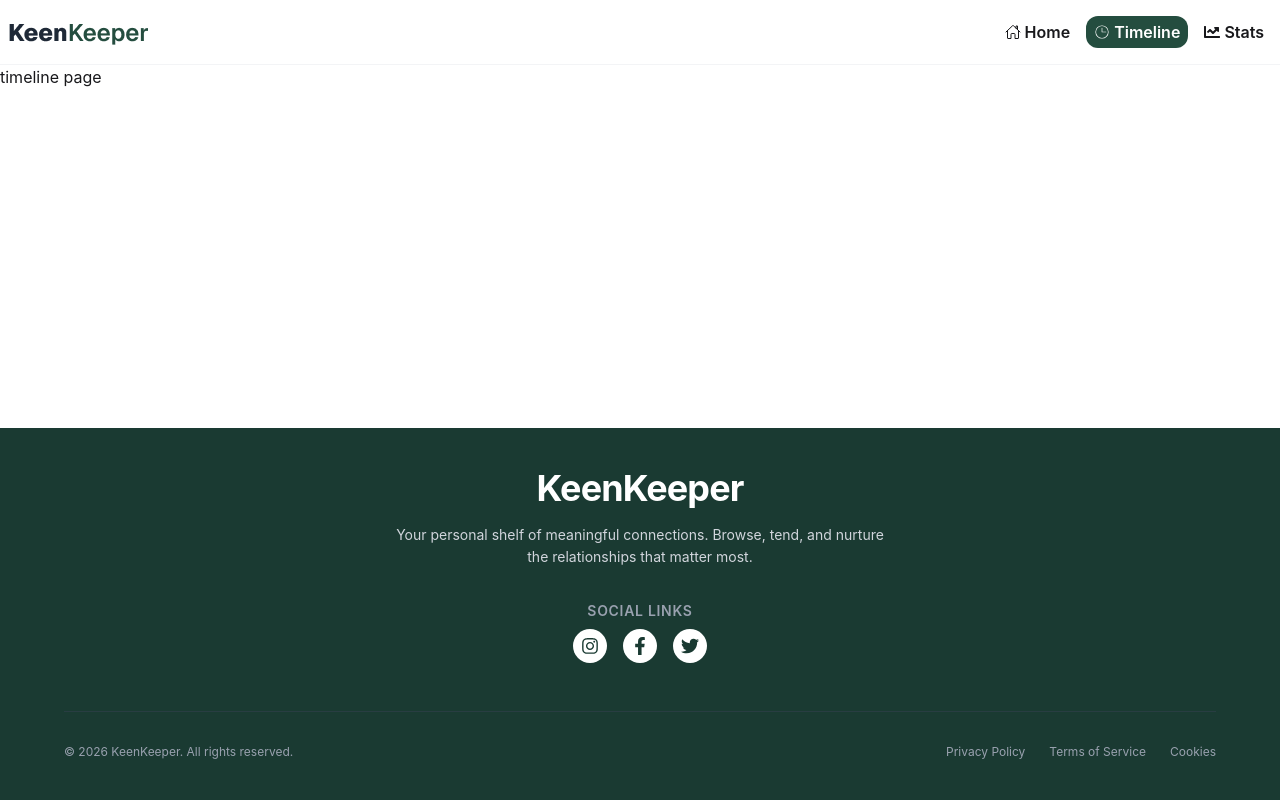
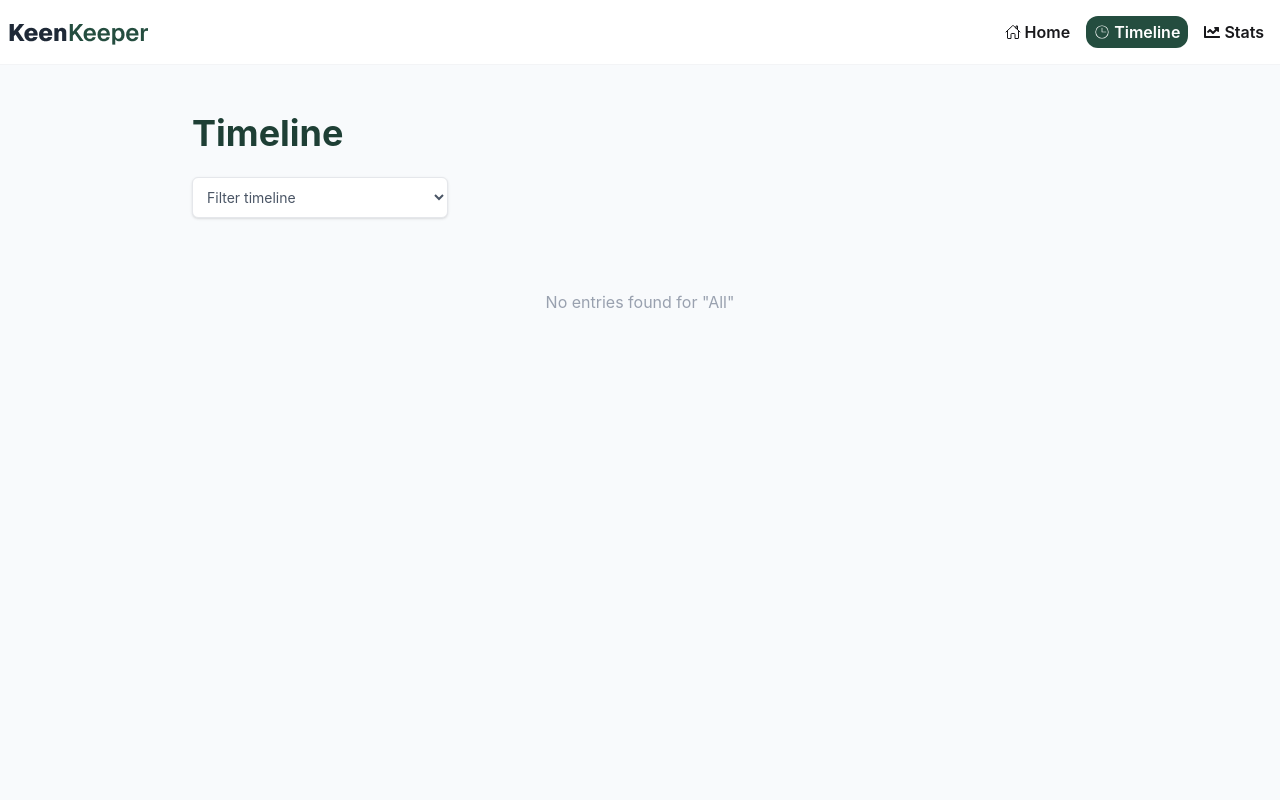
Before and after one commit to Tofazzal-13/Assignment_07, a React (Vite) app: page /timeline in a window 1280 px wide. Shown: the top 800 px of the page. Built offline with nearby package versions, Linux system fonts and the light colour scheme.

Commit message:
timeline added

```diff
--- a/package.json
+++ b/package.json
@@ -17,6 +17,7 @@
     "react-icons": "^5.6.0",
     "react-router": "^7.14.2",
     "react-spinners": "^0.17.0",
+    "react-toastify": "^11.1.0",
     "tailwindcss": "^4.2.4"
   },
   "devDependencies": {
--- a/src/context/CheckInContext.jsx
+++ /dev/null
@@ -1,3 +0,0 @@
-import { createContext } from "react";
-
-export const CheckInContext = createContext()
--- a/src/context/CheckInProvider.jsx
+++ /dev/null
@@ -1,17 +0,0 @@
-import { useState } from "react";
-import { CheckInContext } from "./checkInContext";
-
-const CheckInProvider = ({children}) => {
-   const [checkIn, setCheckIn] = useState([])
-
-    const data= {
-       checkIn,
-       setCheckIn
-    }
-
-    return <CheckInContext.Provider value={data}>
-        {children}
-    </CheckInContext.Provider>;
-};
-
-export default CheckInProvider;
--- /dev/null
+++ b/src/context/TimelineContext.jsx
@@ -0,0 +1,41 @@
+import React, { createContext, useContext, useState } from 'react';
+import { toast } from 'react-toastify';
+
+
+const TimelineContext = createContext();
+
+
+export const TimelineProvider = ({ children }) => {
+    const [timelineData, setTimelineData] = useState([]);
+
+    const addEntry = (type, friendName) => {
+        const newEntry = {
+            id: Date.now(),
+            type,
+            name: friendName,
+            date: new Date().toLocaleDateString('en-US', {
+                month: 'long',
+                day: 'numeric',
+                year: 'numeric'
+            })
+        };
+        setTimelineData(prev => [newEntry, ...prev]);
+        toast.success(`${type} logged with ${friendName}`);
+    };
+
+    return (
+        <TimelineContext.Provider value={{ timelineData, addEntry }}>
+            {children}
+        </TimelineContext.Provider>
+    );
+};
+
+
+// eslint-disable-next-line react-refresh/only-export-components
+export const useTimeline = () => {
+    const context = useContext(TimelineContext);
+    if (!context) {
+        throw new Error("useTimeline must be used within a TimelineProvider");
+    }
+    return context;
+};
--- a/src/main.jsx
+++ b/src/main.jsx
@@ -3,15 +3,17 @@ import { createRoot } from 'react-dom/client'
 import './index.css'
 import { RouterProvider } from 'react-router/dom'
 import { router } from './router/Route'
-import CheckInProvider from './context/CheckInProvider'
+import { TimelineProvider } from './context/TimelineContext'
+import { ToastContainer } from 'react-toastify'
 
 
 
 
 createRoot(document.getElementById('root')).render(
   <StrictMode>
-    <CheckInProvider>
+    <TimelineProvider>
+      <ToastContainer />
       <RouterProvider router={router} />
-    </CheckInProvider>
+    </TimelineProvider>
   </StrictMode>,
 )
--- a/src/pages/friendsDetails/FriendsDetails.jsx
+++ b/src/pages/friendsDetails/FriendsDetails.jsx
@@ -1,18 +1,21 @@
-import React, { useContext } from 'react';
+
 import { useParams } from 'react-router';
 import useFriends from '../../hook/useFriends';
 import { FaPhoneAlt, FaCommentAlt, FaVideo, FaClock, FaArchive, FaTrashAlt } from 'react-icons/fa';
 import { PacmanLoader } from 'react-spinners';
-import { CheckInContext } from '../../context/checkInContext';
+import { useTimeline } from '../../context/TimelineContext';
+
+
 
 const FriendsDetails = () => {
+    const { addEntry } = useTimeline();
     const { id } = useParams();
     const { allFriends, loading } = useFriends();
 
 
     const friend = allFriends.find(f => f.id == id);
 
-    const {checkIn, setCheckIn} = useContext( CheckInContext )
+
 
     if (loading) return <div className="flex justify-center p-20 text-2xl font-bold">
         <PacmanLoader
@@ -22,9 +25,6 @@ const FriendsDetails = () => {
     </div>;
     if (!friend) return <div className="text-center p-20 text-2xl text-red-500">Friend not found!</div>;
 
-    const handleCheckIn = () =>{
-        setCheckIn([...checkIn, friend])
-    }
 
 
 
@@ -119,16 +119,20 @@ const FriendsDetails = () => {
                         <h4 className="text-emerald-800 font-semibold mb-6">Quick Check-In</h4>
                         <div className="grid grid-cols-3 gap-4">
                             <button
-                             onClick={() => handleCheckIn()}
-                             className="flex flex-col items-center gap-3 p-6 rounded-xl border border-gray-100 hover:bg-emerald-50 hover:border-emerald-200 transition-all group">
+                                onClick={() => addEntry('Call', friend.name)}
+                                className="flex flex-col items-center gap-3 p-6 rounded-xl border border-gray-100 hover:bg-emerald-50 hover:border-emerald-200 transition-all group">
                                 <FaPhoneAlt className="text-2xl text-gray-600 group-hover:text-emerald-600" />
                                 <span className="text-sm font-medium text-gray-700">Call</span>
                             </button>
-                            <button className="flex flex-col items-center gap-3 p-6 rounded-xl border border-gray-100 hover:bg-emerald-50 hover:border-emerald-200 transition-all group">
+                            <button
+                                onClick={() => addEntry('Text', friend.name)}
+                                className="flex flex-col items-center gap-3 p-6 rounded-xl border border-gray-100 hover:bg-emerald-50 hover:border-emerald-200 transition-all group">
                                 <FaCommentAlt className="text-2xl text-gray-600 group-hover:text-emerald-600" />
                                 <span className="text-sm font-medium text-gray-700">Text</span>
                             </button>
-                            <button className="flex flex-col items-center gap-3 p-6 rounded-xl border border-gray-100 hover:bg-emerald-50 hover:border-emerald-200 transition-all group">
+                            <button
+                                onClick={() => addEntry('Video', friend.name)}
+                                className="flex flex-col items-center gap-3 p-6 rounded-xl border border-gray-100 hover:bg-emerald-50 hover:border-emerald-200 transition-all group">
                                 <FaVideo className="text-2xl text-gray-600 group-hover:text-emerald-600" />
                                 <span className="text-sm font-medium text-gray-700">Video</span>
                             </button>
--- a/src/pages/timeline/TimeLine.jsx
+++ b/src/pages/timeline/TimeLine.jsx
@@ -1,16 +1,78 @@
-import React, { useContext } from 'react';
-import { CheckInContext } from '../../context/checkInContext';
+import React, { useState } from 'react';
+import { useTimeline } from '../../context/TimelineContext';
+import { FaPhoneAlt, FaCommentAlt, FaVideo, FaHandshake } from 'react-icons/fa';
+
+const Timeline = () => {
+    const { timelineData } = useTimeline();
 
 
-const TimeLine = () => {
-    const {checkIn, setCheckIn} = useContext( CheckInContext )
-    console.log(checkIn, "contextData");
+    const [filter, setFilter] = useState('All');
+
+
+    const filteredData = timelineData.filter(item => {
+        if (filter === 'All') return true;
+        return item.type === filter;
+    });
+
+    const getIcon = (type) => {
+        switch (type) {
+            case 'Call': return <FaPhoneAlt className="text-gray-500" />;
+            case 'Text': return <FaCommentAlt className="text-gray-500" />;
+            case 'Video': return <FaVideo className="text-gray-500" />;
+            default: return <FaHandshake className="text-yellow-600" />;
+        }
+    };
 
     return (
-        <div>
-            <h1>timeline page</h1>
+        <div className="bg-[#F8FAFC] min-h-screen py-12 px-4">
+            <div className="max-w-4xl mx-auto">
+
+
+                <h1 className="text-4xl font-bold text-[#1E3F35] mb-6">Timeline</h1>
+
+
+                <div className="mb-8 w-64">
+                    <select
+                        value={filter}
+                        onChange={(e) => setFilter(e.target.value)}
+                        className="w-full p-2.5 bg-white border border-gray-200 rounded-md text-sm text-gray-600 focus:outline-none focus:ring-1 focus:ring-blue-400 shadow-sm"
+                    >
+                        <option value="All">Filter timeline </option>
+                        <option value="Call">Calls Only</option>
+                        <option value="Text">Texts Only</option>
+                        <option value="Video">Videos Only</option>
+                        <option value="Meetup">Meetups Only</option>
+                    </select>
+                </div>
+
+
+                <div className="space-y-3">
+                    {filteredData.length > 0 ? (
+                        filteredData.map((item) => (
+                            <div
+                                key={item.id}
+                                className="flex items-center gap-6 bg-white p-5 border border-[#BFDBFE] rounded-sm shadow-sm"
+                            >
+                                <div className="text-xl w-8 flex justify-center">
+                                    {getIcon(item.type)}
+                                </div>
+                                <div>
+                                    <h4 className="text-base font-semibold text-gray-700">
+                                        <span className="font-bold">{item.type}</span> with {item.name}
+                                    </h4>
+                                    <p className="text-gray-400 text-xs mt-1">{item.date}</p>
+                                </div>
+                            </div>
+                        ))
+                    ) : (
+                        <div className="text-center py-10 text-gray-400">
+                            No entries found for "{filter}"
+                        </div>
+                    )}
+                </div>
+            </div>
         </div>
     );
 };
 
-export default TimeLine;
+export default Timeline;
```
Also changed, not shown: 1 other file (tests, documents, lock files or other folders).
